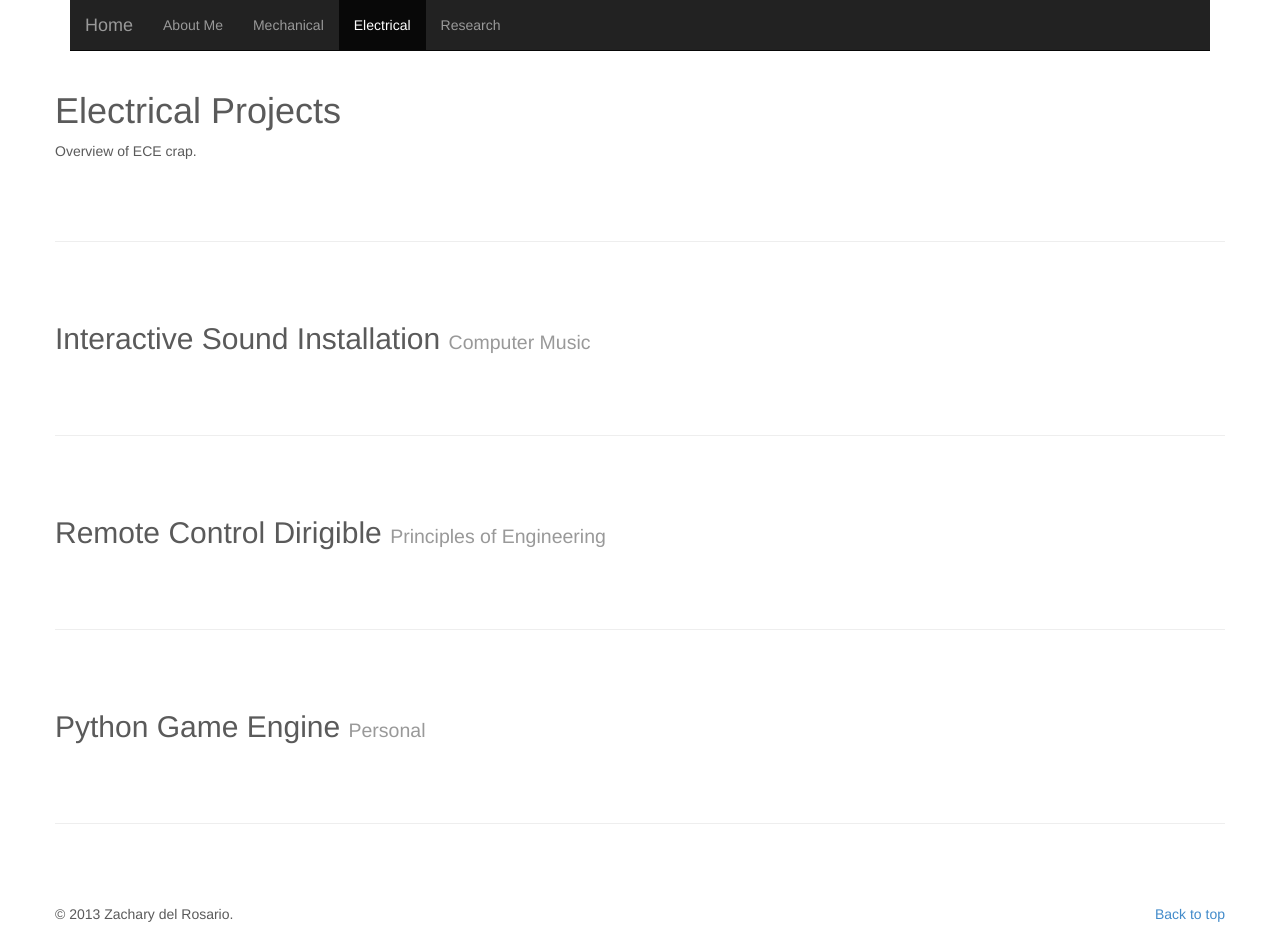
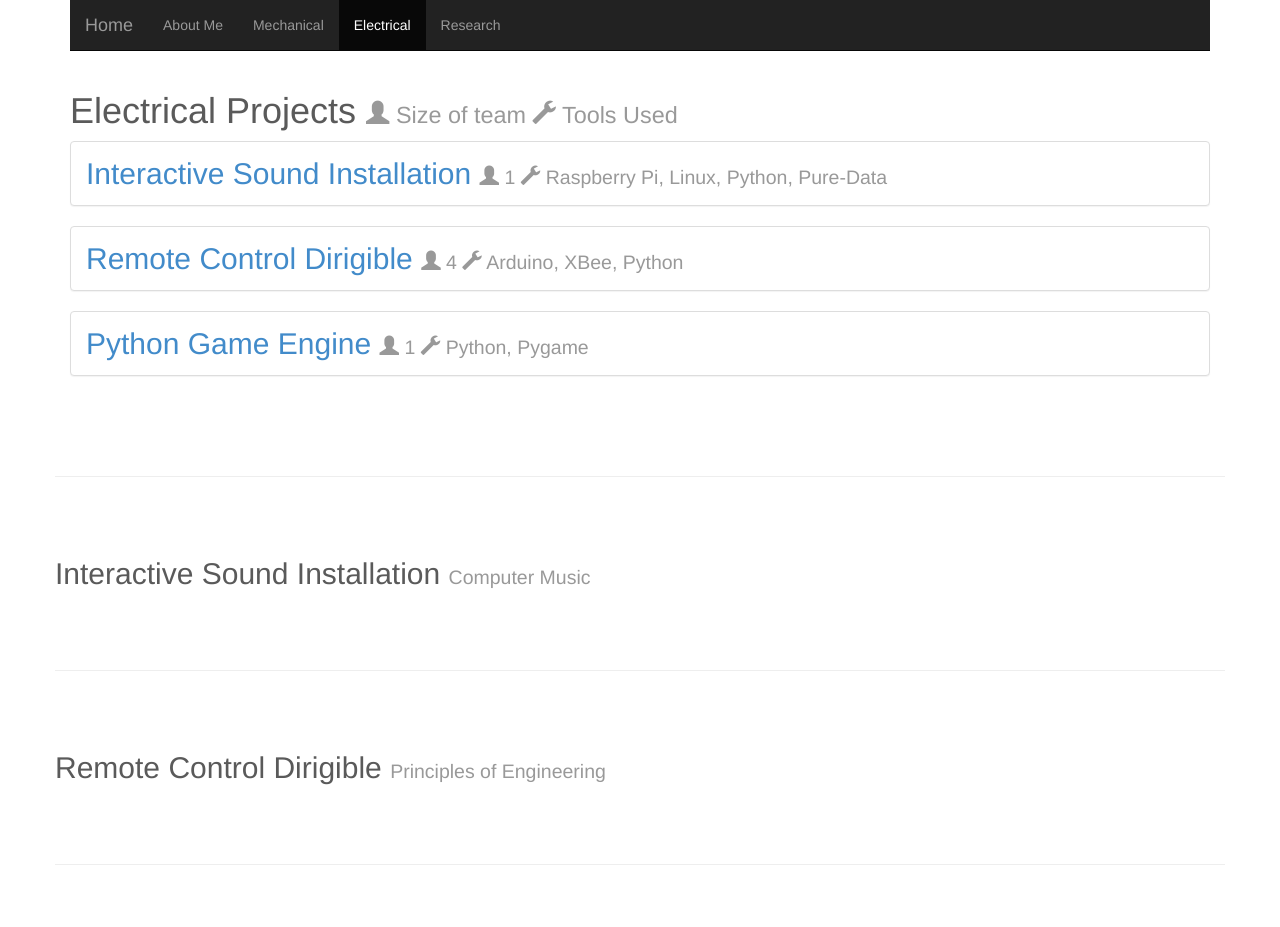
Before and after one commit to zdelrosario/zdelrosario.github.io, a plain HTML site: page electrical.html in a window 1280 px wide. Shown: the top 927 px of the page. Drawn offline with Linux system fonts and the light colour scheme.

Commit message:
updated content

```diff
--- a/electrical.html
+++ b/electrical.html
@@ -61,24 +61,50 @@
 
     <div class="container marketing">
 
-    <h1>Electrical Projects</h1>
-    <p>Overview of ECE crap.</p>
+    <div class="container">
+      <h1>Electrical Projects <small><span class="glyphicon glyphicon-user"></span> Size of team <span class="glyphicon glyphicon-wrench"></span> Tools Used</small></h1>
 
-    <hr class="featurette-divider">
-    <h2 id="scope">Interactive Sound Installation <small>Computer Music</small></h2>
+        <div class="panel panel-default">
+          <div class="panel-body">
+            <h2 class="inline-header">
+              <a href="#sound">Interactive Sound Installation</a> <small><span class="glyphicon glyphicon-user"></span> 1 <span class="glyphicon glyphicon-wrench"></span> Raspberry Pi, Linux, Python, Pure-Data</small>
+            </h2>
+          </div>
+        </div>
 
-    <hr class="featurette-divider">
-    <h2 id="mechdesign">Remote Control Dirigible <small>Principles of Engineering</small></h2>
+        <div class="panel panel-default">
+          <div class="panel-body">
+            <h2 class="inline-header">
+              <a href="#poe">Remote Control Dirigible</a> <small><span class="glyphicon glyphicon-user"></span> 4 <span class="glyphicon glyphicon-wrench"></span> Arduino, XBee, Python</small>
+            </h2>
+          </div>
+        </div>
 
-    <hr class="featurette-divider">
-    <h2 id="mechdesign">Python Game Engine <small>Personal</small></h2>
+        <div class="panel panel-default">
+          <div class="panel-body">
+            <h2 class="inline-header">
+              <a href="#game">Python Game Engine</a> <small><span class="glyphicon glyphicon-user"></span> 1 <span class="glyphicon glyphicon-wrench"></span> Python, Pygame</small>
+            </h2>
+          </div>
+        </div>
+
+    </div>
+
+    <hr class="featurette-divider" id="sound">
+    <h2>Interactive Sound Installation <small>Computer Music</small></h2>
+
+    <hr class="featurette-divider" id="poe">
+    <h2>Remote Control Dirigible <small>Principles of Engineering</small></h2>
+
+    <hr class="featurette-divider" id="game">
+    <h2>Python Game Engine <small>Personal</small></h2>
 
     <hr class="featurette-divider">
 
       <!-- FOOTER -->
       <footer>
         <p class="pull-right"><a href="#">Back to top</a></p>
-        <p>© 2013 Zachary del Rosario.
+        <p>© 2014 Zachary del Rosario.
       </footer>
 
     </div><!-- /.container -->
```
Also changed, not shown: index.html (+1 -1 lines), mechanical.html (+2 -2 lines), research.html (+6 -3 lines).
